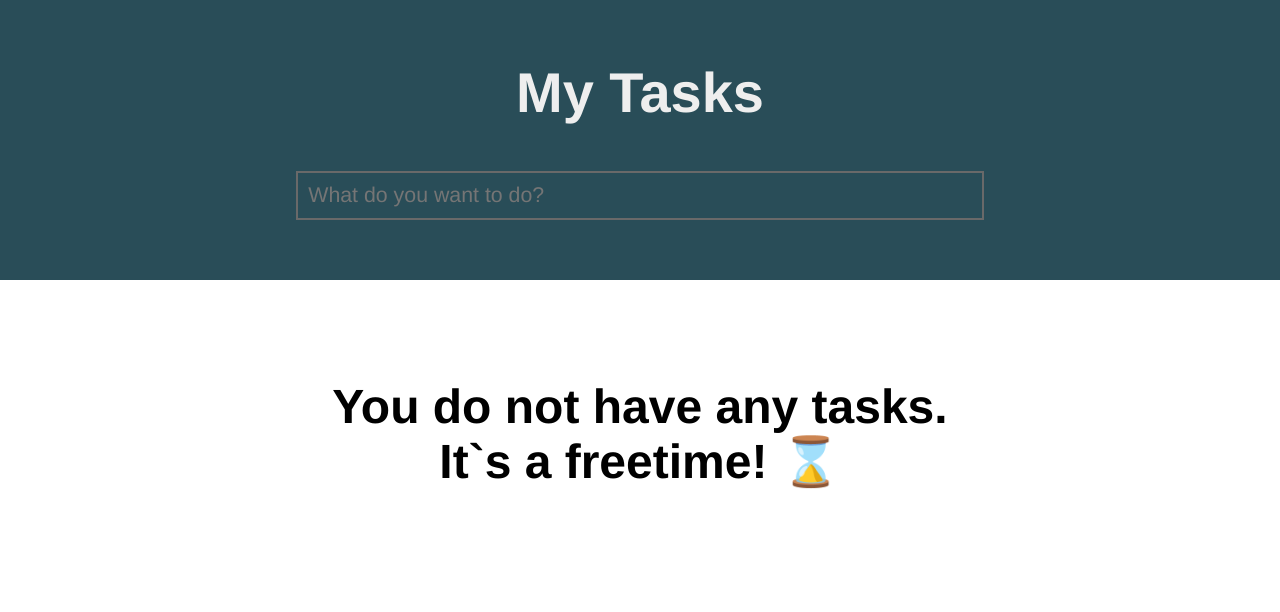
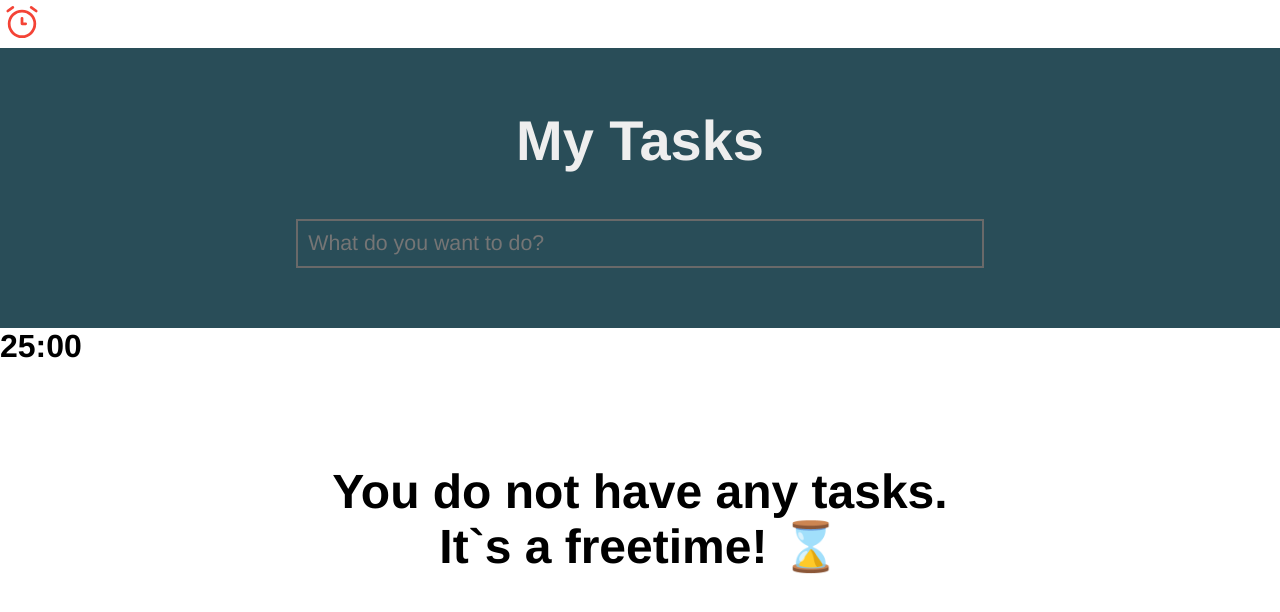
Before and after one commit to tsivinsky/react-todo-app, a React (Create React App) app: page / in a window 1280 px wide. Shown: the top 612 px of the page. Built offline with nearby package versions, Linux system fonts and the light colour scheme.

Commit message:
Add timer to the DOM (#9)

```diff
--- a/src/App.jsx
+++ b/src/App.jsx
@@ -2,11 +2,14 @@
 import React, { useState, useEffect } from "react";
 import useProjects from "./hooks/useProjects";
 import { SortableContainer, SortableElement } from "react-sortable-hoc";
-import queryString from "query-string";
+import { CSSTransition } from "react-transition-group";
 
 // Import components
 import TodoForm from "./components/TodoForm";
 import Todo from "./components/Todo";
+import Timer from "./components/Timer";
+
+import TimerImage from "./images/timer.svg";
 
 export default function App() {
   // Global store
@@ -15,24 +18,20 @@ export default function App() {
     { addTodo, completeTodo, removeTodo, moveTodo },
   ] = useProjects();
 
-  const params = queryString.parse(window.location.search);
-
   // Local states
   const [project, setProject] = useState(() => {
-    if (params.id) {
-      return projects.find((project) => project._id === params.id);
-    } else {
-      return projects[0];
-    }
+    return projects[0];
   });
+  const [showTimer, setShowTimer] = useState(false);
+
+  // Request notifications access
+  useEffect(() => {
+    if (Notification.permission !== "granted") Notification.requestPermission();
+  }, []);
 
   useEffect(() => {
-    if (params.id) {
-      setProject(projects.find((project) => project._id === params.id));
-    } else {
-      setProject(projects[0]);
-    }
-  }, [params.id, projects]);
+    setProject(projects[0]);
+  }, [projects]);
 
   const TodoWrapper = SortableElement(({ id, text, completed }) => (
     <Todo
@@ -66,11 +65,21 @@ export default function App() {
 
   return (
     <>
+      <img
+        src={TimerImage}
+        alt="Timer button"
+        className="btn-toggle-timer"
+        onClick={() => setShowTimer((prev) => !prev)}
+      />
       <header>
         <h1 className="title">{project.name}</h1>
         <TodoForm onAdd={(value) => addTodo(project._id, value)} />
       </header>
       <main>
+        <CSSTransition in={showTimer} timeout={400} classNames="timer">
+          <Timer />
+        </CSSTransition>
+
         {project.tasks.length === 0 ? (
           <h2 className="no-todos-message">
             You do not have any tasks. <br />
```
